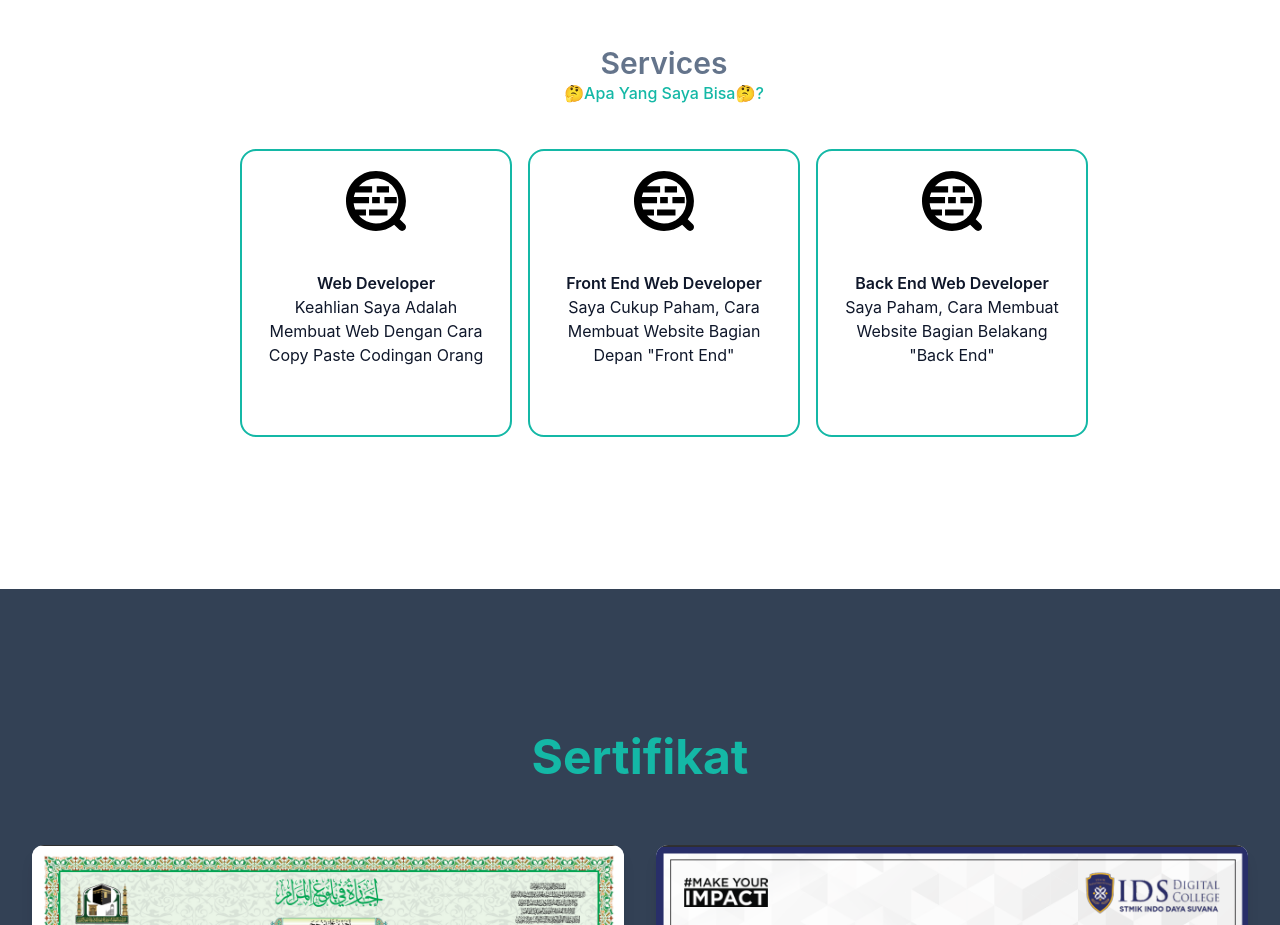
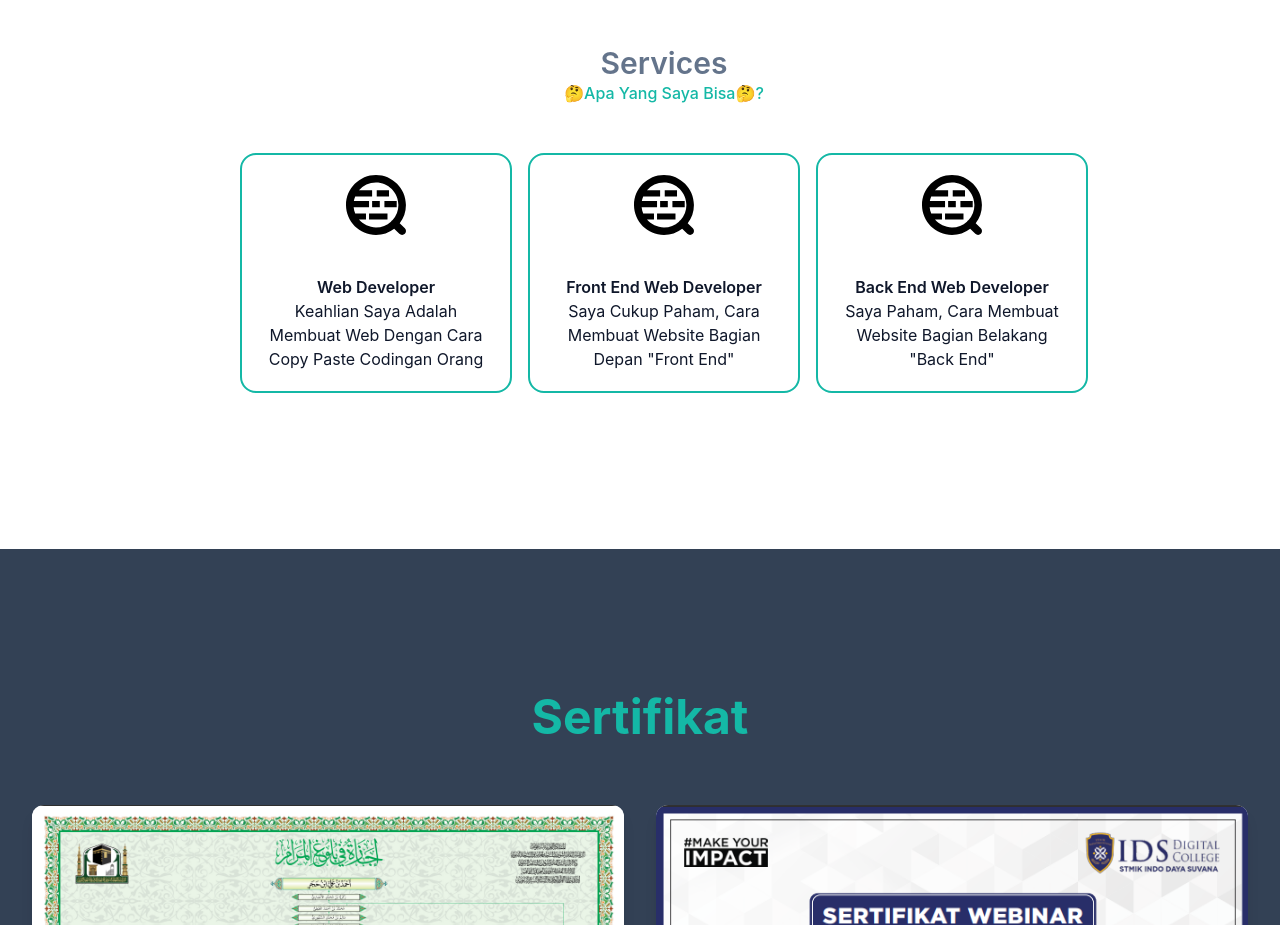
Before and after one commit to rifani890/Portofolio, a website: page index.html in a window 1280 px wide. Shown: the part 2460-3385 px from the top of the page. Drawn offline with Linux system fonts and the light colour scheme.

Commit message:
perbaikan flex pada services

```diff
--- a/index.html
+++ b/index.html
@@ -103,7 +103,7 @@
     <!-- Hero Section End -->
 
     <!-- About Section Start -->
-    <section id="about" class="pt-36 pb-32 w-full py-20  dark:bg-dark">
+    <section id="about" class="pt-36 pb-32 w-full py-20 dark:bg-dark">
       <div class="container">
         <div class="flex flex-wrap">
           <div class="mb-10 w-full px-4 lg:w-1/2">
@@ -222,10 +222,10 @@
       <div class="container px-3 md:pl-10 md:pr-5 lg:pl-28 lg:pr-16">
         <h2 class="text-3xl font-semibold text-secondary dark:text-white text-center">Services</h2>
         <p class="text-primary font-medium mb-5 text-center ">🤔Apa Yang Saya Bisa🤔?</p>
-        <div class="p-3 w-full flex flex-wrap items-center justify-center">
+        <div class="p-4 w-full flex items-center justify-center">
 
           <div id="content-services" class="hover:scale-95 transition duration-300 ease-in-out w-full h-max my-1 p-2 md:w-72">
-            <div class="border-2 p-5 md:h-72 border-primary rounded-2xl h-max">
+            <div class="border-2 p-5 md:h-60 border-primary rounded-2xl h-max">
               <span>
                 <svg role="img" viewBox="0 0 24 24" xmlns="http://www.w3.org/2000/svg" width="60" class="mx-auto">
                   <title>Code Review</title>
@@ -238,7 +238,7 @@
           </div>
 
           <div id="content-services" class="hover:scale-95 transition duration-300 ease-in-out h-max my-1 p-2 md:w-72">
-            <div class="border-2 p-5 md:h-72 border-primary rounded-2xl w-full h-max ">
+            <div class="border-2 p-5 md:h-60 border-primary rounded-2xl w-full h-max ">
               <span>
                 <svg role="img" viewBox="0 0 24 24" xmlns="http://www.w3.org/2000/svg" width="60" class="mx-auto">
                   <title>Code Review</title>
@@ -249,9 +249,8 @@
               <p class="text-center text-dark dark:text-primary" >Saya Cukup Paham, Cara Membuat Website Bagian Depan "Front End"</p>
             </div>
           </div>
-
           <div id="content-services" class="hover:scale-95 transition duration-300 ease-in-out h-max my-1 p-2 md:w-72">
-            <div class="border-2 p-5 md:h-72 border-primary rounded-2xl w-full h-max">
+            <div class="border-2 p-5 md:h-60 border-primary rounded-2xl w-full h-max">
               <span>
                 <svg role="img" viewBox="0 0 24 24" xmlns="http://www.w3.org/2000/svg" width="60" class="mx-auto">
                   <title>Code Review</title>
@@ -485,7 +484,6 @@
       <span class="mt-2 block h-5 w-5 rotate-45 border-t-2 border-l-2"></span>
     </a>
     <!-- Back to top End -->
-
     <script src="dist/js/script.js"></script>
   </body>
 </html>
```
Also changed, not shown: dist/output.css.
